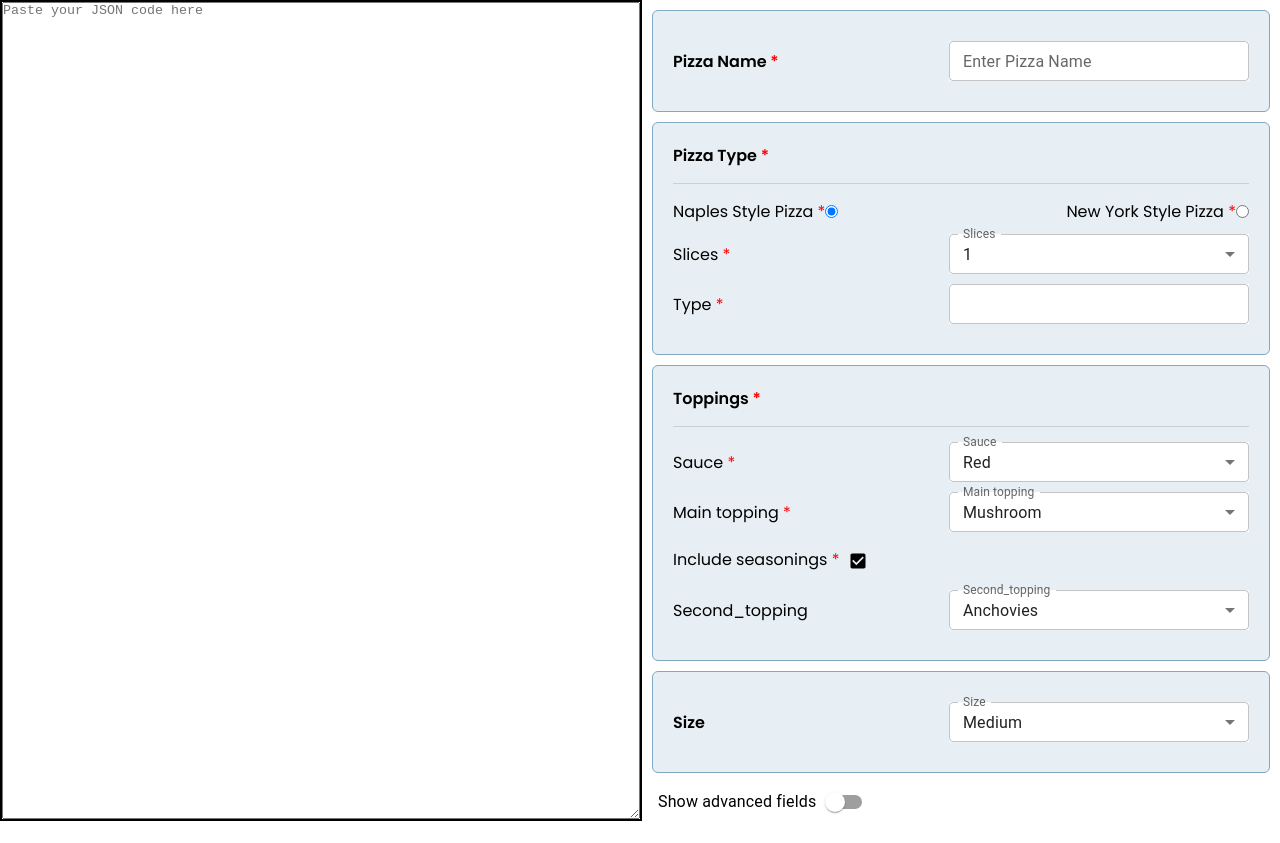
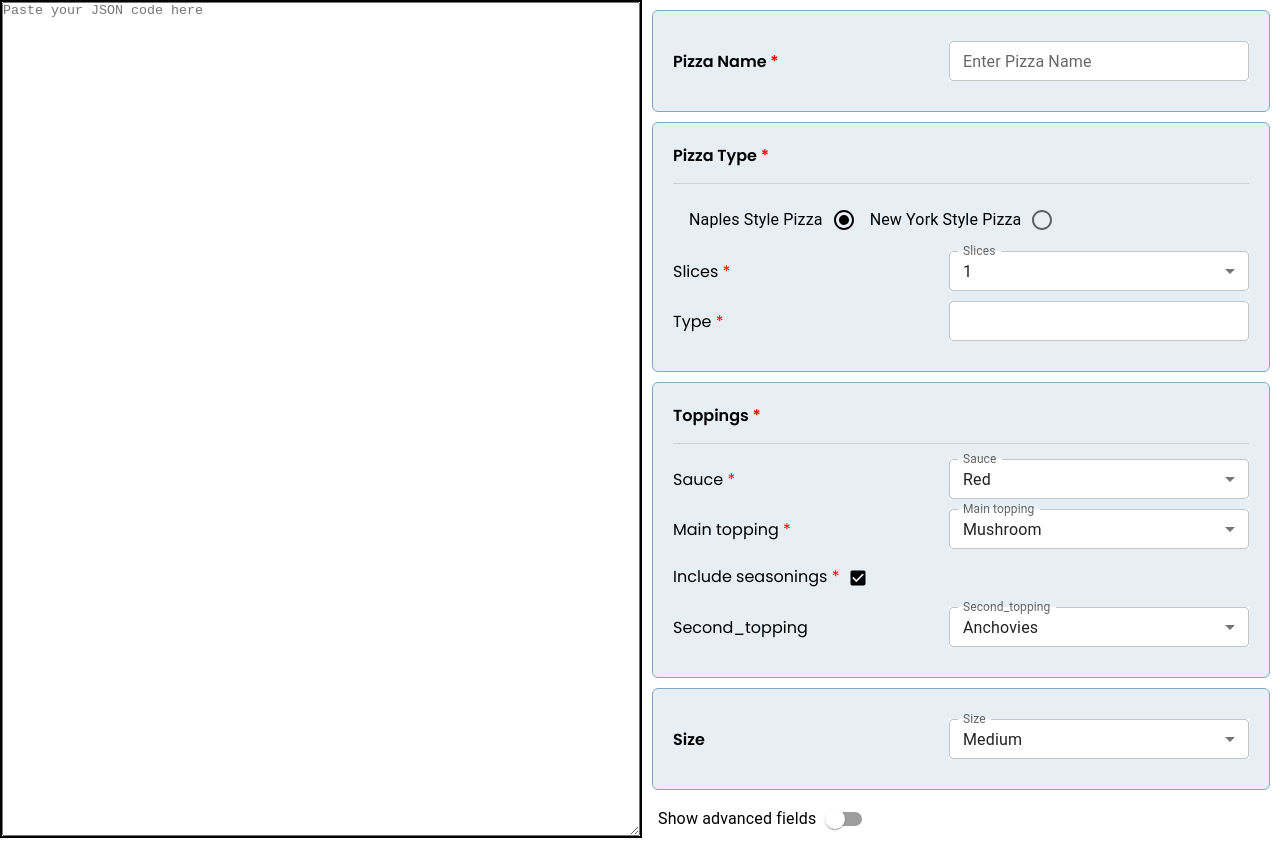
Before and after one commit to PatelPreyansh30/Frontend-Assignment, a React (Create React App) app: page / in a window 1280 px wide. Built offline with nearby package versions, Linux system fonts and the light colour scheme.

Commit message:
minor changes in radio group

```diff
--- a/src/components/RadioUiType.tsx
+++ b/src/components/RadioUiType.tsx
@@ -1,4 +1,4 @@
-import Tooltip from "@mui/material/Tooltip";
+import { FormControlLabel, Radio, RadioGroup } from "@mui/material";
 import React, { useEffect } from "react";
 
 const RadioUiType = (props: { data: any; setRadioButtonInput: any }) => {
@@ -7,32 +7,31 @@ const RadioUiType = (props: { data: any; setRadioButtonInput: any }) => {
   }, []);
 
   const handleOnChange = (e: React.ChangeEvent<HTMLInputElement>) => {
-    props.setRadioButtonInput(e.target.value);
+    if (e.target.checked) {
+      props.setRadioButtonInput(e.target.value);
+    }
   };
 
   return (
     <div className="m10 flex align-items-center justify-content-space-between">
-      {props.data.validate.options.map((option: any, index: any) => (
-        <div key={`radio: ${index}`} className="flex align-items-center">
-          <Tooltip title={props.data.description} arrow>
-            <label htmlFor={option.value}>
-              {option.label}{" "}
-              {props.data.validate.required && (
-                <span className="input-required">*</span>
-              )}
-            </label>
-          </Tooltip>
-          <input
-            type="radio"
+      <RadioGroup
+        row
+        aria-labelledby="demo-radio-buttons-group-label"
+        defaultValue={props.data.validate.defaultValue}
+        name={props.data.jsonKey}
+      >
+        {props.data.validate.options.map((option: any, index: any) => (
+          <FormControlLabel
+            value={option.value}
+            control={
+              <Radio onChange={handleOnChange} name={props.data.jsonKey} />
+            }
+            label={option.label}
             name={props.data.jsonKey}
-            id={option.value}
-            defaultChecked={props.data.validate.defaultValue === option.value}
-            defaultValue={props.data.validate.defaultValue}
-            value={option.value}
-            onChange={handleOnChange}
+            labelPlacement="start"
           />
-        </div>
-      ))}
+        ))}
+      </RadioGroup>
     </div>
   );
 };
```
